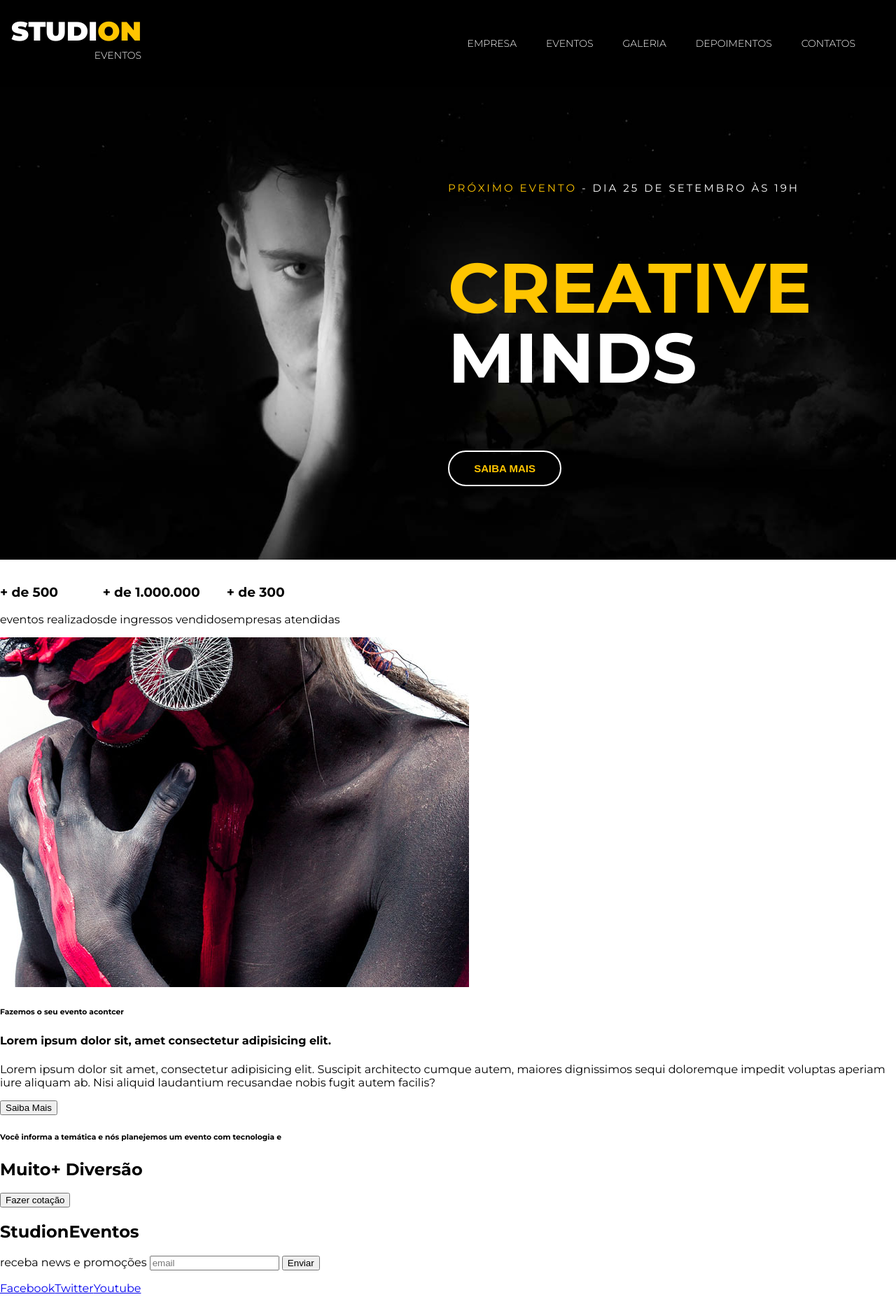
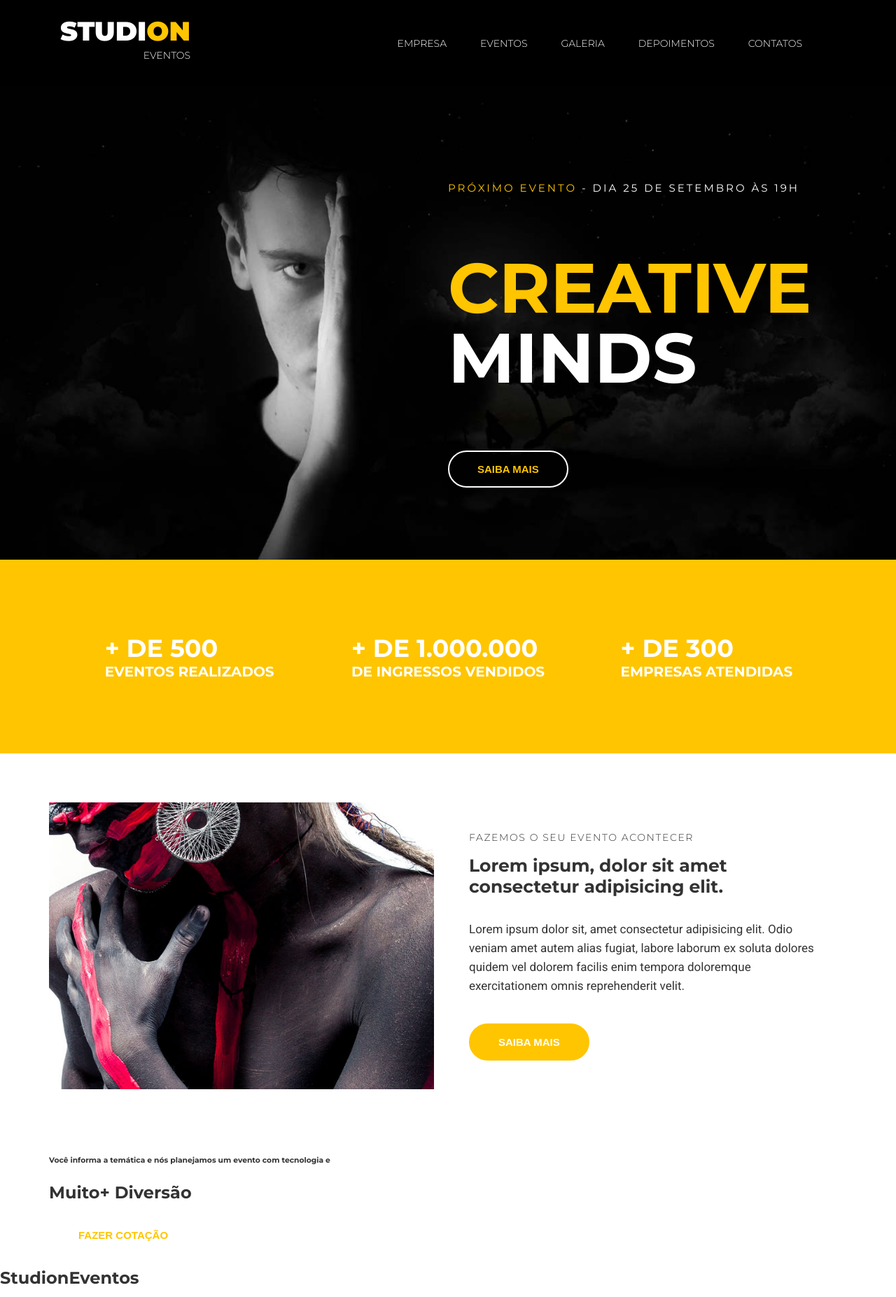
Before and after one commit to AlexRodriguesbeta/studion, a website: page src/index.html in a window 1280 px wide. Shown: the top 1854 px of the page at 70% size. Drawn offline with Linux system fonts and the light colour scheme.

Commit message:
feat(header, institutional): implemented header and institutional styles

```diff
--- a/css/style.css
+++ b/css/style.css
@@ -135,3 +135,7 @@ ul{
     background-color: var(--color-primary);
     color: #fff;
 }
+
+#counter{
+    border: 1px solid #ffc500;
+}
--- /dev/null
+++ b/src/css/style.css
@@ -0,0 +1,218 @@
+@import url("https://fonts.googleapis.com/css2?family=Montserrat:wght@300;400;500;700;900&family=Roboto&display=swap");
+
+* {
+  box-sizing: border-box;
+}
+
+:root {
+  font-family: "Montserrat", sans-serif;
+  font-size: 16px;
+  --color-copy: #333;
+  --color-primary: #ffc500;
+  --default-padding: 1rem;
+  color: var(--color-copy);
+}
+
+body {
+  margin: 0;
+  padding-top: 7.75rem;
+}
+
+header,
+main,
+footer {
+  overflow-x: hidden;
+}
+
+.container {
+  max-width: 1140px;
+  margin: 0 auto;
+}
+
+ul {
+  display: flex;
+  list-style: none;
+  padding-left: 0;
+}
+
+.navbar {
+  position: fixed;
+  z-index: 1;
+  top: 0;
+  left: 0;
+  width: 100%;
+  background-color: #000; /* vermelho / verde / azul / transparência - 0 - F */
+  color: #fff;
+}
+
+.navbar__container {
+  display: grid;
+  grid-template-columns: 1fr 9fr;
+  align-items: center;
+
+  width: 100vw;
+  height: 7.75rem;
+  padding: 0 1rem;
+}
+
+.navbar__links {
+  justify-self: end;
+}
+
+.navbar__links li {
+  font-size: 0.875rem;
+  margin-right: 3rem;
+  text-transform: uppercase;
+}
+
+.navbar__links a {
+  font-weight: 300;
+  color: #fff;
+  text-decoration: none;
+}
+
+.navbar__links a:hover {
+  color: var(--color-primary);
+}
+
+.logo-studion {
+  font-size: 2.375rem;
+  font-weight: 900;
+  line-height: 1ch; /* relativa ao tamanho da altura do glifo 0 da fonte */
+  text-transform: uppercase;
+  text-align: right;
+}
+
+.logo-studion__subtitle {
+  font-size: 0.875rem;
+  font-weight: 300;
+}
+
+.copy--primary {
+  color: var(--color-primary);
+}
+
+#slider {
+  background-color: #000;
+  color: #fff;
+}
+
+.slide {
+  position: relative;
+  height: calc(100vh - 7.75rem);
+}
+
+.slide__background-image {
+  width: 100%;
+  height: 100%;
+  object-fit: cover;
+  object-position: center;
+}
+
+.slide__copy {
+  position: absolute;
+  top: 6.25rem;
+  left: 50vw;
+}
+
+.slide__copy h6 {
+  font-size: 0.9375rem;
+  font-weight: 400;
+  text-transform: uppercase;
+  letter-spacing: 0.1875rem;
+}
+
+.slide__copy h2 {
+  font-size: 6.25rem;
+  text-transform: uppercase;
+  line-height: 6.25rem;
+}
+
+.slide__copy h2 span {
+  display: block;
+}
+
+.btn {
+  cursor: pointer;
+  padding: 1rem 2.5rem;
+  border: 0.125rem solid #fff;
+  border-radius: 5rem;
+  color: var(--color-primary);
+  background: unset;
+  font-size: 0.9375rem;
+  font-weight: 700;
+  text-transform: uppercase;
+  transition: 0.3s all ease;
+}
+
+.btn:hover,
+.btn:active,
+.btn:focus,
+.btn--institutional {
+  border-color: var(--color-primary);
+  background-color: var(--color-primary);
+  color: #fff;
+}
+
+#counter {
+  background-color: var(--color-primary);
+  color: #fff;
+  text-transform: uppercase;
+}
+
+.counter__container {
+  display: grid;
+  grid-template-columns: repeat(auto-fill, minmax(300px, 1fr));
+  place-items: center;
+  padding: 4.375rem 1rem;
+}
+
+.counter__container h3 {
+  font-size: 2.1875rem;
+}
+
+.counter__container h3 small {
+  display: block;
+  font-size: 1.25rem;
+}
+
+.institutional {
+    display: grid;
+    grid-template-columns: auto auto;
+    gap: 3.125rem;
+    align-items: center;
+    padding: 4.375rem 0;
+  }
+
+  .institutional__image {
+    max-width: 550px;
+  }
+
+  .institutional__copy {
+    padding: 0 1.875rem 0 0;
+  }
+
+  .institutional__copy h6 {
+    font-size: 0.875rem;
+    font-weight: 300;
+    letter-spacing: 0.1rem;
+    text-transform: uppercase;
+    margin: 0;
+  }
+
+  .institutional__copy h4 {
+    font-size: 1.5625rem;
+    margin-top: 1rem;
+  }
+
+  .institutional p {
+    font-family: "Roboto", sans-serif;
+    font-size: 1.0625rem;
+    line-height: 1.6875rem;
+    margin-bottom: 2.5rem;
+  }
+
+  .btn--institutional:hover {
+    color: var(--color-copy);
+    background: unset;
+  }
--- a/src/index.html
+++ b/src/index.html
@@ -1,45 +1,62 @@
 <!DOCTYPE html>
-<html lang="pt-br">
+<html lang="pt-BR">
   <head>
-    <meta charset="UTF-8">
-    <meta http-equiv="X-UA-Compatible" content="IE=edge">
-    <meta name="viewport" content="width=device-width, initial-scale=1.0">
-    <link rel="stylesheet" href="../css/style.css">
+    <meta charset="UTF-8" />
+    <meta name="viewport" content="width=device-width, initial-scale=1.0" />
+    <link rel="stylesheet" href="./css/style.css" />
     <title>Studion</title>
   </head>
+
   <body>
     <nav class="navbar">
+      <div class="container navbar__container">
         <h1 class="logo-studion">
           Studi<span class="copy--primary">on</span>
           <span class="logo-studion__subtitle">Eventos</span>
         </h1>
         <ul class="navbar__links">
           <li>
-                <a href="#empresa"> Empresa </a>
-            </li>
-
-            <li>
-                <a href="#eventos"> Eventos </a>
-            </li>
-
-            <li>
-                <a href="#galeria"> Galeria </a>
+            <a href="#empresa">
+              Empresa
+            </a>
           </li>
           <li>
-                <a href="#depoimentos"> Depoimentos </a>
+            <a href="#eventos">
+              Eventos
+            </a>
           </li>
           <li>
-                <a href="#contatos"> Contatos </a>
+            <a href="#galeria">
+              Galeria
+            </a>
+          </li>
+          <li>
+            <a href="#depoimentos">
+              Depoimentos
+            </a>
+          </li>
+          <li>
+            <a href="#contatos">
+              Contatos
+            </a>
           </li>
         </ul>
+      </div>
     </nav>
 
     <header>
       <div id="slider">
         <div class="slide">
-                <img class="slide__background-image" src="../src/images/banner.jpg" alt="Studion Banner"/>
+          <img
+            class="slide__background-image"
+            src="./images/banner.jpg"
+            alt="Studion Banner"
+          />
           <div class="slide__copy">
-                    <h6><span class="copy--primary">Próximo evento</span> - Dia 25 de setembro às 19h</h6>
+            <h6>
+              <span class="copy--primary">Próximo evento</span> - Dia 25 de
+              setembro às 19h
+            </h6>
             <h2><span class="copy--primary">Creative</span> Minds</h2>
             <button class="btn btn--slide">Saiba Mais</button>
           </div>
@@ -48,35 +65,63 @@
     </header>
 
     <main>
-        <section>
-            <ul>
-                <li><h3>+ de 500</h3> eventos realizados</li>
-                <li><h3>+ de 1.000.000</h3>de ingressos vendidos</li>
-                <li><h3>+ de 300</h3>empresas atendidas</li>
+      <section id="counter">
+        <ul class="container counter__container">
+          <li>
+            <h3>
+              + de 500
+              <small>
+                eventos realizados
+              </small>
+            </h3>
+          </li>
+          <li>
+            <h3>
+              + de 1.000.000
+              <small>
+                de ingressos vendidos
+              </small>
+            </h3>
+          </li>
+          <li>
+            <h3>
+              + de 300
+              <small>
+                empresas atendidas
+              </small>
+            </h3>
+          </li>
         </ul>
       </section>
 
-        <section>
-            <div>
-                <img src="./images/institutional.jpg"/>
-                <h6>Fazemos o seu evento acontcer</h6>
-                <h4>Lorem ipsum dolor sit, amet consectetur adipisicing elit.</h4>
+      <section class="container institutional">
+        <img
+          class="institutional__image"
+          src="./images/institutional.jpg"
+          alt="Studion institutional"
+        />
+        <div class="institutional__copy">
+          <h6>Fazemos o seu evento acontecer</h6>
+          <h4>Lorem ipsum, dolor sit amet consectetur adipisicing elit.</h4>
           <p>
-                    Lorem ipsum dolor sit amet, consectetur adipisicing elit. Suscipit architecto
-                    cumque autem, maiores dignissimos sequi doloremque impedit voluptas aperiam iure
-                    aliquam ab. Nisi aliquid laudantium recusandae nobis fugit autem facilis?
+            Lorem ipsum dolor sit, amet consectetur adipisicing elit. Odio
+            veniam amet autem alias fugiat, labore laborum ex soluta dolores
+            quidem vel dolorem facilis enim tempora doloremque exercitationem
+            omnis reprehenderit velit.
           </p>
-                <button>Saiba Mais</button>
+          <button class="btn btn--institutional">Saiba Mais</button>
         </div>
       </section>
 
-        <section>
-            <div>
+      <section class="quote">
+        <div class="container quote__container">
+          <div class="quote__copy">
             <h6>
-                    Você informa a temática e nós planejemos um evento com tecnologia e
+              Você informa a temática e nós planejamos um evento com tecnologia e
             </h6>
-                <h2><span>Muito+ </span> Diversão</h2>
-                <button>Fazer cotação</button>
+            <h2><span class="copy--promary">Muito+ </span>Diversão</h2>
+            <button class="btn btn--quote">Fazer cotação</button>
+          </div>
         </div>
       </section>
     </main>
@@ -88,15 +133,14 @@
         <input type="email" placeholder="email" />
         <button type="submit">Enviar</button>
       </form>
-
       <ul>
-            <li><a href="http://facebook.com/" target="_blank">Facebook</a></li>
-            <li><a href="http://twitter.com/" target="_blank">Twitter</a></li>
-            <li><a href="http://youtube.com/" target="_blank">Youtube</a></li>
+        <li><a href="https://facebook.com/" target="_blank">Facebook</a></li>
+        <li><a href="https://twitter.com/" target="_blank">Twitter</a></li>
+        <li><a href="https://youtube.com/" target="_blank">Youtube</a></li>
       </ul>
       <hr />
       <p>
-            <small>Studi<span>ON</span> - Todos os direitos reservados</small>
+        <small>Studi<span>ON</span> - Todos os direitos reservados.</small>
       </p>
     </footer>
   </body>
```
Lines whose indentation alone changed are shown as unchanged.
